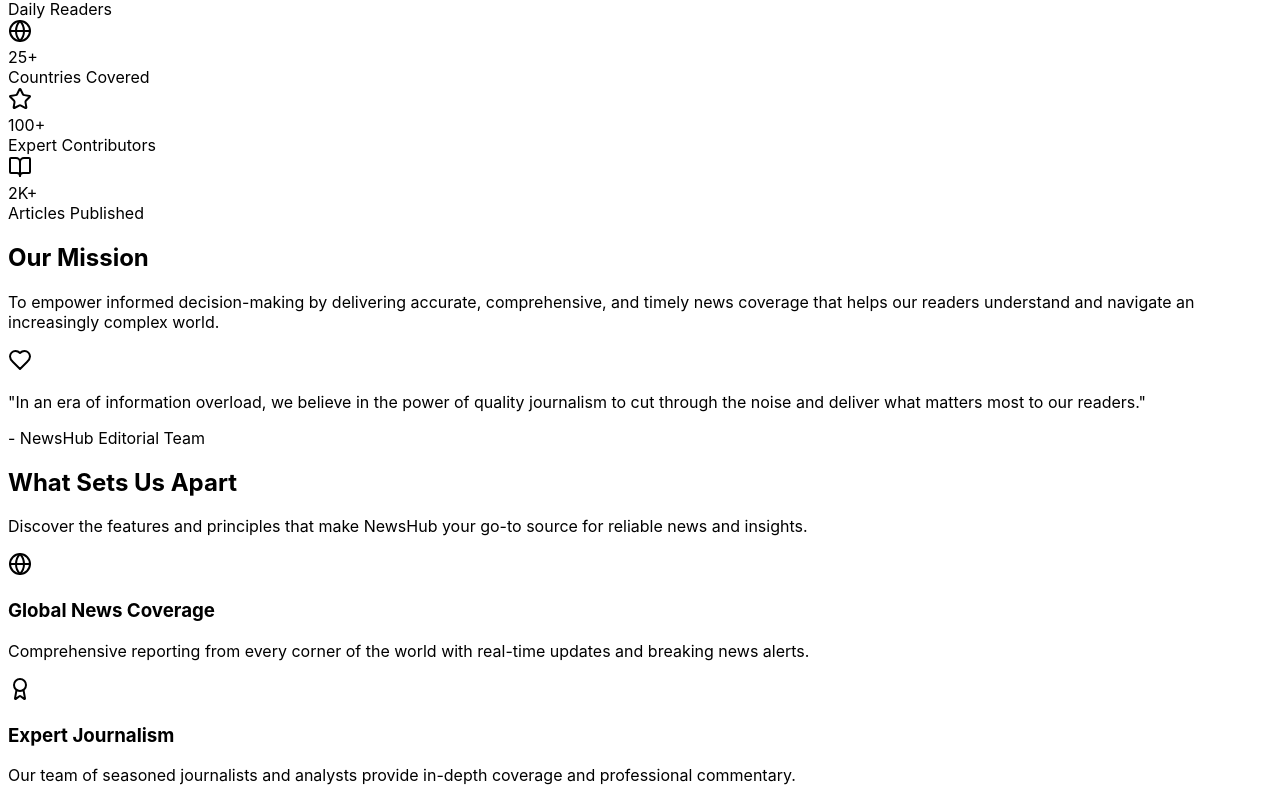
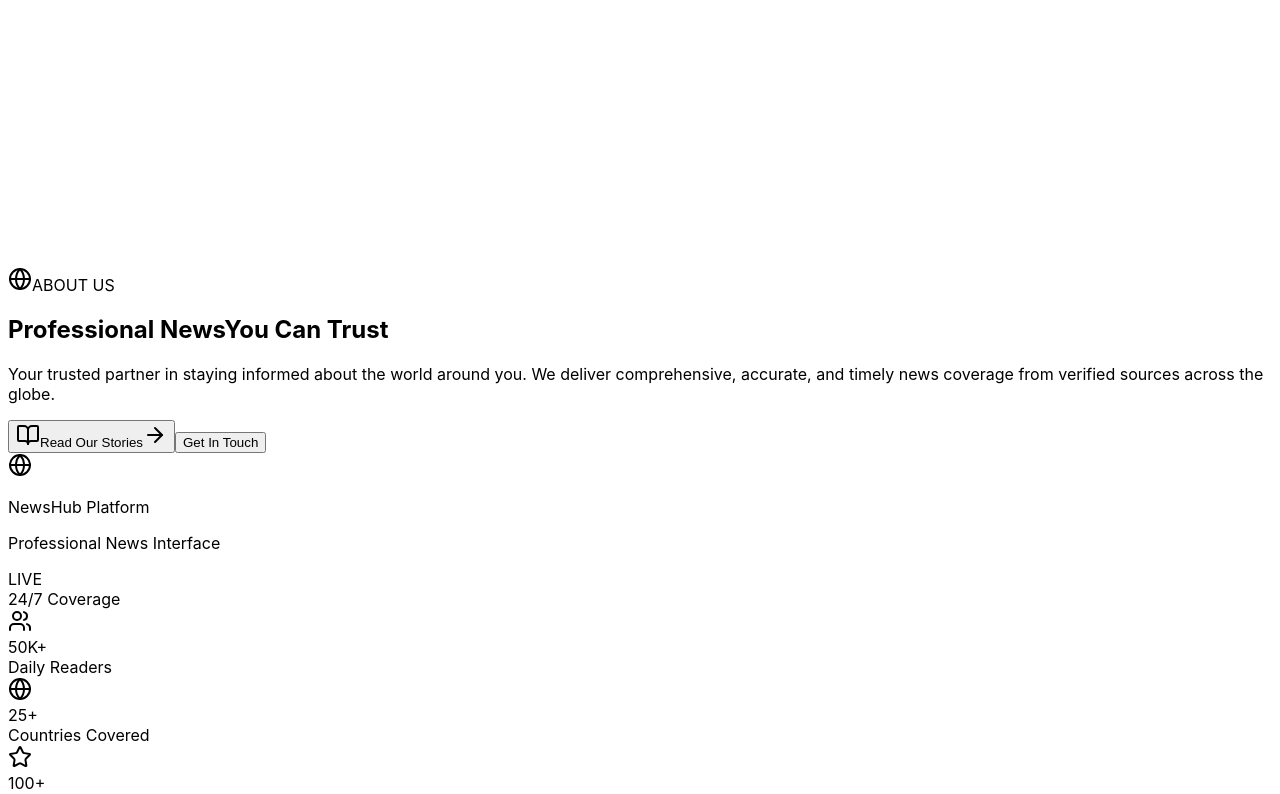
Before and after one commit to ajay-dhull/autoblogmaster, a React (Vite) app in the folder client/: page /about in a window 1280 px wide. Shown: the part 554-1348 px from the top of the page. Built offline with nearby package versions, Linux system fonts and the light colour scheme.

Commit message:
Saved your changes before rolling back
Replit-Commit-Author: Agent
Replit-Commit-Session-Id: 17db2c79-44b3-4588-8f87-f67f7c670b3d

```diff
--- a/client/src/pages/about.tsx
+++ b/client/src/pages/about.tsx
@@ -117,40 +117,114 @@ export default function About() {
 
   return (
     <div className="min-h-screen bg-gradient-to-br from-gray-50 via-white to-blue-50/30 pt-16">
-      {/* Hero Section */}
-      <section className="py-20 bg-gradient-to-br from-slate-600/10 via-gray-600/10 to-zinc-700/10 relative overflow-hidden">
+      {/* Hero Section with Image */}
+      <section className="relative h-[70vh] overflow-hidden">
+        {/* Hero Background Image */}
         <div className="absolute inset-0">
-          <div className="absolute top-20 left-20 w-72 h-72 bg-gradient-to-r from-slate-400/20 to-gray-400/20 rounded-full blur-3xl animate-pulse"></div>
-          <div className="absolute bottom-20 right-20 w-96 h-96 bg-gradient-to-r from-gray-400/20 to-zinc-400/20 rounded-full blur-3xl animate-pulse"></div>
+          <div className="absolute inset-0 bg-gradient-to-br from-slate-900/80 via-gray-900/80 to-black/80 z-10"></div>
+          <div className="absolute inset-0 bg-gradient-to-br from-slate-600/20 via-gray-600/20 to-zinc-700/20">
+            {/* Professional News Background Pattern */}
+            <div className="absolute inset-0 opacity-20">
+              <div className="grid grid-cols-8 gap-4 h-full p-8">
+                {[...Array(32)].map((_, i) => (
+                  <div
+                    key={i}
+                    className="bg-white rounded-lg animate-pulse"
+                    style={{
+                      animationDelay: `${i * 0.1}s`,
+                      height: `${Math.random() * 60 + 20}%`,
+                      marginTop: `${Math.random() * 40}%`
+                    }}
+                  ></div>
+                ))}
+              </div>
+            </div>
+            {/* News Elements */}
+            <div className="absolute top-20 left-20 w-64 h-64 bg-gradient-to-r from-white/10 to-transparent rounded-full blur-3xl animate-pulse"></div>
+            <div className="absolute bottom-20 right-20 w-80 h-80 bg-gradient-to-r from-white/10 to-transparent rounded-full blur-3xl animate-pulse" style={{ animationDelay: '2s' }}></div>
+          </div>
         </div>
 
-        <div className="relative z-10 max-w-7xl mx-auto px-4 sm:px-6 lg:px-8 text-center">
-          <div className="inline-flex items-center justify-center w-20 h-20 rounded-full bg-gradient-to-r from-slate-800 via-slate-900 to-black mb-8 shadow-2xl">
-            <Globe className="h-10 w-10 text-white" />
+        {/* Hero Content */}
+        <div className="relative z-20 h-full flex items-center">
+          <div className="max-w-7xl mx-auto px-4 sm:px-6 lg:px-8 w-full">
+            <div className="grid grid-cols-1 lg:grid-cols-2 gap-12 items-center">
+
+              {/* Left Side - Text Content */}
+              <div className="text-white">
+                <div className="inline-flex items-center bg-gradient-to-r from-slate-700 to-slate-800 text-white px-4 py-2 rounded-full text-sm font-bold mb-6">
+                  <Globe className="h-4 w-4 mr-2" />
+                  ABOUT US
                 </div>
 
-          <h1 className="text-5xl md:text-6xl font-bold mb-6 bg-gradient-to-r from-slate-800 via-slate-900 to-black bg-clip-text text-transparent">
-            About NewsHub
+                <h1 className="text-4xl md:text-6xl font-bold mb-6 leading-tight">
+                  Professional News
+                  <span className="block bg-gradient-to-r from-slate-200 to-white bg-clip-text text-transparent">
+                    You Can Trust
+                  </span>
                 </h1>
 
-          <p className="text-xl md:text-2xl text-gray-600 max-w-4xl mx-auto leading-relaxed mb-8">
+                <p className="text-xl text-gray-300 mb-8 leading-relaxed">
                   Your trusted partner in staying informed about the world around you. We deliver comprehensive,
                   accurate, and timely news coverage from verified sources across the globe.
                 </p>
 
-          <div className="flex flex-col sm:flex-row gap-4 justify-center">
+                <div className="flex flex-col sm:flex-row gap-4">
                   <Link href="/blog">
-              <Button size="lg" className="bg-gradient-to-r from-slate-800 to-slate-900 hover:from-slate-900 hover:to-black text-white px-8 py-4 text-lg shadow-xl hover:shadow-2xl transition-all duration-300 hover:scale-105">
+                    <Button size="lg" className="bg-white text-slate-900 hover:bg-gray-100 px-8 py-4 text-lg font-semibold shadow-xl hover:shadow-2xl transition-all duration-300 hover:scale-105">
                       <BookOpen className="mr-2 h-5 w-5" />
                       Read Our Stories
                       <ArrowRight className="ml-2 h-5 w-5" />
                     </Button>
                   </Link>
                   <Link href="/contact">
-              <Button size="lg" variant="outline" className="border-2 border-slate-300 hover:border-slate-400 text-slate-700 hover:text-slate-800 px-8 py-4 text-lg bg-white/80 backdrop-blur-sm hover:bg-white transition-all duration-300 hover:scale-105">
+                    <Button size="lg" variant="outline" className="border-2 border-white text-white hover:bg-white hover:text-slate-900 px-8 py-4 text-lg font-semibold transition-all duration-300">
                       Get In Touch
                     </Button>
                   </Link>
+                </div>
+              </div>
+
+              {/* Right Side - Image/Visual Element */}
+              <div className="relative">
+                <div className="relative bg-white/10 backdrop-blur-sm rounded-2xl p-8 shadow-2xl">
+                  <div className="bg-gradient-to-br from-slate-100 to-gray-200 rounded-xl h-80 flex items-center justify-center relative overflow-hidden">
+                    {/* News Mockup Image */}
+                    <div className="absolute inset-0 bg-gradient-to-br from-slate-800 to-slate-900 opacity-90"></div>
+                    <div className="relative z-10 text-center text-white">
+                      <div className="mb-6">
+                        <div className="grid grid-cols-3 gap-2 mb-4">
+                          {[...Array(9)].map((_, i) => (
+                            <div
+                              key={i}
+                              className="bg-white/20 rounded h-6 animate-pulse"
+                              style={{ animationDelay: `${i * 0.2}s` }}
+                            ></div>
+                          ))}
+                        </div>
+                        <div className="space-y-2">
+                          <div className="bg-white/30 rounded h-4 w-3/4 mx-auto animate-pulse"></div>
+                          <div className="bg-white/30 rounded h-4 w-1/2 mx-auto animate-pulse"></div>
+                        </div>
+                      </div>
+                      <div className="inline-flex items-center justify-center w-16 h-16 rounded-full bg-white/20 mb-4">
+                        <Globe className="h-8 w-8 text-white" />
+                      </div>
+                      <p className="text-lg font-semibold">NewsHub Platform</p>
+                      <p className="text-sm text-gray-300">Professional News Interface</p>
+                    </div>
+                  </div>
+
+                  {/* Floating Elements */}
+                  <div className="absolute -top-4 -right-4 bg-gradient-to-r from-orange-500 to-red-500 text-white px-3 py-1 rounded-full text-sm font-bold animate-pulse">
+                    LIVE
+                  </div>
+                  <div className="absolute -bottom-4 -left-4 bg-gradient-to-r from-slate-700 to-slate-800 text-white px-3 py-1 rounded-full text-sm">
+                    24/7 Coverage
+                  </div>
+                </div>
+              </div>
+            </div>
           </div>
         </div>
       </section>
```
Lines whose indentation alone changed are shown as unchanged.
